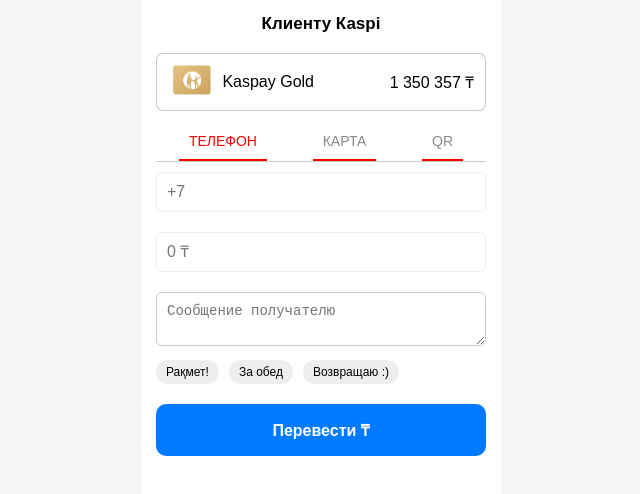
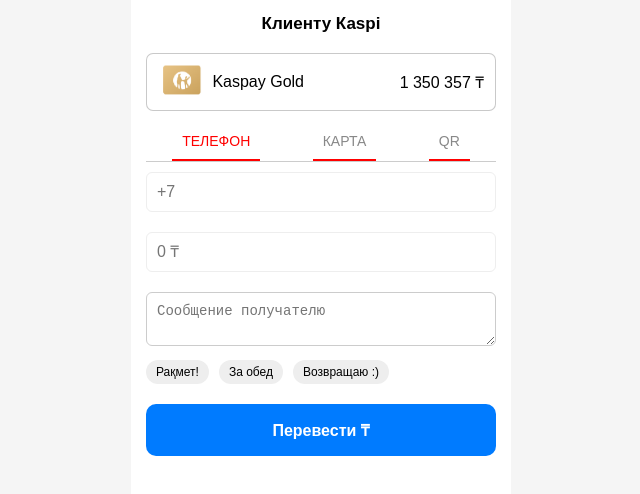
Before and after one commit to Bauyrzhan2003/DATABASE, a plain HTML site: page KASPII.html in a window 1280 px wide. Shown: the whole page, without its empty margins (319-959 px from the left). Drawn offline with Linux system fonts and the light colour scheme.

Commit message:
Update KASPII.html

```diff
--- a/KASPII.html
+++ b/KASPII.html
@@ -18,7 +18,7 @@
     }
     .container {
       width: 100%;
-      max-width: 360px;
+      max-width: 380px;
       margin: 0 auto;
       background: #fff;
       padding: 20px 15px;
```
